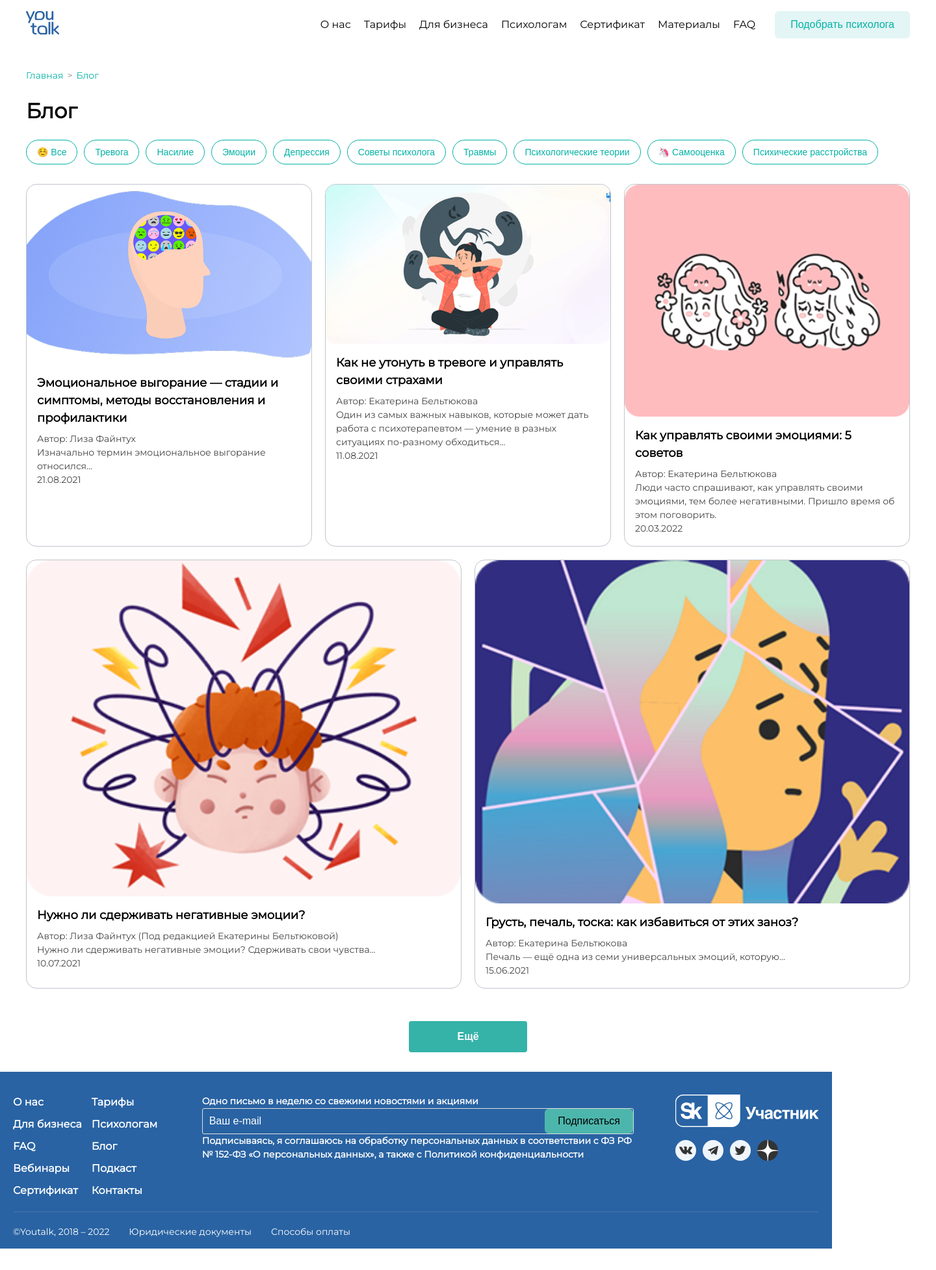
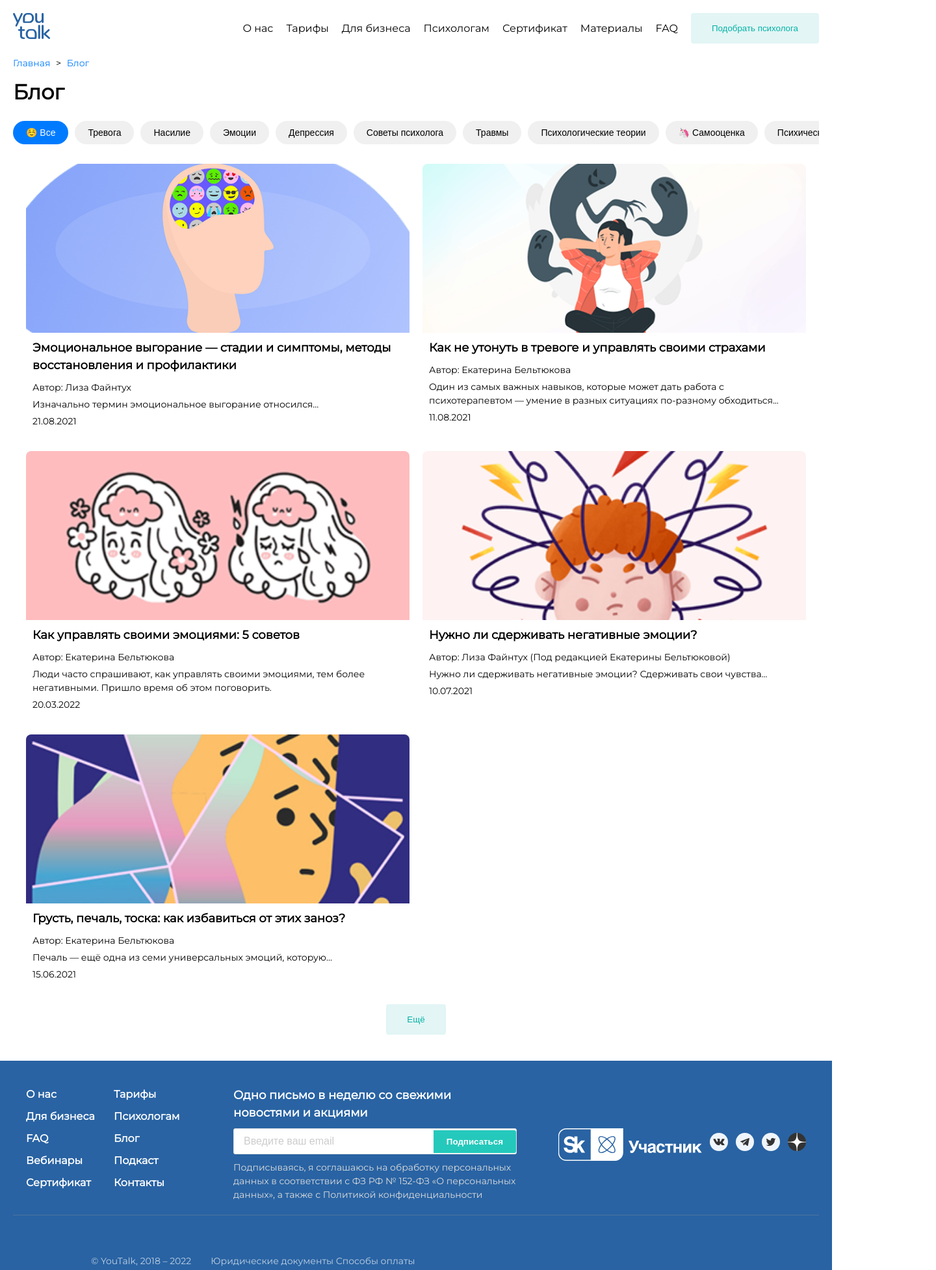
Before and after one commit to 1LvlDeath1/You-Talk, a plain HTML site: page index.html in a window 1280 px wide. Shown: the top 1954 px of the page at 65% size, 1440 px wide, since content can reach past the window. Before the commit the page ends 1921 px from the top, so only its background shows below. Drawn offline with Linux system fonts and the light colour scheme.

Commit message:
adaptation fixes

```diff
--- a/css1.css
+++ b/css1.css
@@ -4,223 +4,220 @@
     box-sizing: border-box;
 }
 
-html, body {
+body {
     font-family: 'Montserrat', sans-serif;
     line-height: 1.5;
     color: #000;
-    background-color:white;
+    background-color: #fff;
 }
 
-.page {
-    display: flex;
-    flex-direction: column;
-    min-height: 100vh;
+a {
+    text-decoration: none;
+    color: inherit;
 }
 
-main {
-    flex-grow: 1;
+.header {
+    max-width: 1440px;
+    width: 100%;
+    margin: 20px auto 0;
+    padding: 0 20px;
+    display: flex;
+    justify-content: space-between;
+    align-items: center;
+    background-color: #fff;
+    position: relative;
 }
 
-.container {
-    max-width: 1440px;
-    margin: 0 auto;
-    padding: 0 20px;
-    width: 100%;
-}
-.header {
-    width: 1440px;
-    height: 76px;
-    margin: 0 auto;
-    display: flex;
-    align-items: center;
-    justify-content: space-between;
-    padding: 0 40px;
-    box-sizing: border-box;
-}
 .logo-img {
-    flex-shrink: 0;
+    height: 40px;
 }
 
 .navigation {
     display: flex;
     align-items: center;
-    gap: 30px;
+    position: relative;
+}
+
+.menu-toggle {
+    display: none;
+}
+
+.burger {
+    width: 30px;
+    height: 20px;
+    display: flex;
+    flex-direction: column;
+    justify-content: space-between;
+    cursor: pointer;
+}
+
+.burger div {
+    height: 3px;
+    background-color: #000;
+    border-radius: 2px;
 }
 
 .nav-links {
-    list-style: none;
     display: flex;
     gap: 20px;
-    flex-wrap: wrap;
+    list-style: none;
 }
 
-.nav-links a {
-    text-decoration: none;
-    color: #000;
-    transition: color 0.3s;
+@media (max-width: 992px) {
+    .nav-links {
+        display: none;
+        position: absolute;
+        top: 60px;
+        left: 0;
+        width: 100%;
+        background-color: #fff;
+        flex-direction: column;
+        padding: 10px 0;
+        box-shadow: 0 2px 8px rgba(0,0,0,0.1);
+        z-index: 1000;
+    }
+
+    #menuToggle:checked + .burger + .nav-links {
+        display: flex;
+    }
+
+    .burger {
+        display: flex;
+    }
 }
 
-.nav-links a:hover {
-    color: #03B2A5;
+@media (min-width: 993px) {
+    .burger {
+        display: none;
+    }
+    .nav-links {
+        display: flex !important;
+        position: static;
+        flex-direction: row;
+        background: transparent;
+        box-shadow: none;
+        padding: 0;
+    }
 }
 
 .button-header {
-    margin-left: auto;
+    margin-left: 20px;
 }
 
 .button {
-    font-size: 16px;
-    padding: 12px 24px;
+    padding: 16px 32px;
+    border: none;
     background-color: #E3F5F5;
     color: #03B2A5;
-    border: none;
-    border-radius: 6px;
+    border-radius: 4px;
     cursor: pointer;
-    transition: background-color 0.3s, box-shadow 0.3s;
 }
 
-.button:hover {
-    background-color: #d1f0f0;
-    box-shadow: 0 8px 12px rgba(0, 0, 0, 0.2);
+.content {
+    max-width: 1440px;
+    margin: 20px auto;
+    padding: 0 20px;
 }
-.content {
-    width: 1440px;
-    margin: 0 auto;
-    padding: 0 40px;
-    box-sizing: border-box;
-}
+
 .breadcrumbs {
     font-size: 14px;
-    margin: 30px 0 20px;
-    color: #555;
-    display: flex;
-    gap: 6px;
-    align-items: center;
+    margin-bottom: 10px;
 }
 .breadcrumbs a {
-    color: #03B2A5;
-    text-decoration: none;
-}
-.breadcrumbs a:hover {
-    text-decoration: underline;
+    color: #007bff;
 }
 .breadcrumbs span {
-    color: #888;
+    margin: 0 5px;
 }
+
 .main-title {
     font-size: 32px;
-    font-weight: 700;
     margin-bottom: 20px;
 }
+
 .filter {
     display: flex;
-    flex-wrap: wrap;
+    overflow-x: auto;
     gap: 10px;
     margin-bottom: 30px;
 }
 .filter__button {
-    padding: 10px 16px;
+    flex: 0 0 auto;
+    padding: 10px 20px;
+    border: none;
+    border-radius: 20px;
+    background-color: #f0f0f0;
+    cursor: pointer;
     font-size: 14px;
-    border: 1px solid #03B2A5;
-    border-radius: 20px;
-    background-color: white;
-    color: #03B2A5;
-    cursor: pointer;
-    transition: all 0.3s ease;
+    transition: background-color 0.3s;
 }
-.filter__button:hover {
-    background-color: #03B2A5;
-    color: white;
+.filter__button--active {
+    background-color: #007bff;
+    color: #fff;
 }
+
 .posts {
     display: flex;
     flex-direction: column;
-    gap: 20px;
+    max-width: 1440px;
+    margin: 0 auto;
+    padding: 0 20px;
 }
-
 .posts-row {
     display: flex;
     flex-wrap: wrap;
     gap: 20px;
-    justify-content: space-between;
 }
-
 .post {
-    flex: 1 1 calc(33.333% - 20px);
-    border: 1px solid #C1C5CD;
-    border-radius: 16px;
-    background-color: #fff;
+    background: #fff;
+    border-radius: 8px;
     overflow: hidden;
+    width: calc(50% - 10px);
     display: flex;
     flex-direction: column;
-    transition: box-shadow 0.3s ease;
 }
-
-.post:hover {
-    box-shadow: 0 4px 12px rgba(0, 0, 0, 0.1);
+@media(max-width: 768px) {
+    .post {
+        width: 100%;
+    }
 }
-
 .post-image {
     width: 100%;
-    height: auto;
-    object-fit: contain;
-    display: block;
+    height: 260px;
+    object-fit: cover;
 }
-
 .post-text-wrapper {
-    padding: 16px;
-    gap: 10px;
-    display: flex;
-    flex-direction: column;
-    flex-grow: 1;
+    padding: 10px;
 }
-
 .post-content h2 {
     font-size: 18px;
-    margin-bottom: 8px;
+    margin-bottom: 10px;
 }
-
+.post-content h2 a {
+    color: #000;
+}
 .post-content p {
     font-size: 14px;
-    color: #444;
-}
-
-.post-content a {
-    text-decoration: none;
-    color: black;
-}
-
-.post-content a:hover {
-    color: #03B2A5;
+    margin-bottom: 5px;
 }
 
 .load-more {
-    margin: 30px 0;
-    display: flex;
-    justify-content: center;
-    align-items: center;
+    margin: 20px 0;
+    text-align: center;
+}
+.load-more__button {
+    padding: 16px 32px;
+    border: none;
+    background-color: #E3F5F5;
+    color: #03B2A5;
+    border-radius: 4px;
+    cursor: pointer;
 }
 
-.load-more__button {
-    width: 182px;
-    height: 48px;
-    background-color: #35B3A9;
-    color: white;
-    border: none;
-    border-radius: 4px;
-    padding: 12px 16px;
-    font-weight: 700;
-    cursor: pointer;
-    transition: background-color 0.3s ease;
-}
-
-.load-more__button:hover {
-    background-color: #2da195;
-}
 .footer {
     background-color: #2963A3;
     color: white;
-    padding: 15px 0;
+    padding: 40px 20px 30px;
 }
 
 .footer__content {
@@ -228,34 +225,43 @@ main {
     justify-content: space-between;
     flex-wrap: wrap;
     gap: 5vw;
-    margin-top: 20px;
+    margin: 0 auto;
+    padding: 0 20px;
+    max-width: 1440px;
 }
 
 .footer__menu {
     display: grid;
-    grid-template-columns: repeat(2, 1fr);
+    grid-template-columns: repeat(2, minmax(120px, 1fr));
+    grid-template-rows: repeat(5, auto);
     gap: 10px 15px;
     font-weight: 700;
     font-size: 16px;
     list-style: none;
+    padding: 0;
+    margin: 0;
 }
 
 .footer__menu-item a {
+    white-space: nowrap;
     color: white;
-    text-decoration: none;
-    white-space: nowrap;
+    transition: color 0.3s ease;
+}
+
+.footer__menu-item a:hover {
+    color: #24c9bb;
+    text-decoration: underline;
 }
 
 .footer__mail {
     font-weight: 700;
     font-size: 18px;
     flex: 1;
+    min-width: 250px;
 }
 
-.footer__mail-text,
-.footer__mail-policy {
-    color: white;
-    font-size: 14px;
+.footer__mail-text {
+    margin-bottom: 10px;
 }
 
 .footer__mail-input {
@@ -263,95 +269,136 @@ main {
     border: 1px solid #e0e0e0;
     border-radius: 3px;
     overflow: hidden;
+    background-color: white;
     align-items: center;
-    justify-content: space-between;
 }
 
 .footer__mail-field {
     flex: 1;
     border: none;
-    padding: 10px;
+    padding: 10px 15px;
     font-size: 16px;
-    background-color: transparent;
-    color: white;
+    color: #333;
     outline: none;
+    min-width: 0;
 }
 
 .footer__mail-field::placeholder {
-    color: white;
+    color: #ccc;
 }
 
 .footer__mail-button {
-    color: #000000;
-    background-color: #4db6ac;
+    display: flex;
+    align-items: center;
+    justify-content: center;
+    background-color: #24c9bb;
     border: none;
     padding: 10px 20px;
     cursor: pointer;
-    display: flex;
-    align-items: center;
-    justify-content: center;
+    border-top-right-radius: 3px;
+    border-bottom-right-radius: 3px;
+    transition: background-color 0.3s ease;
+    flex-shrink: 0;
+    white-space: nowrap;
+    color: white;
+    font-weight: 600;
+}
+
+.footer__mail-button:hover {
+    background-color: #1aa99d;
 }
 
 .footer__mail-button::after {
-    content: url("./images/mail.svg");
+    display: inline-block;
+    margin-left: 8px;
+}
+
+.footer__mail-policy {
+    margin-top: 10px;
+    font-size: 14px;
+    font-weight: 400;
+    color: #ddd;
 }
 
 .footer__social {
     display: flex;
-    flex-direction: column;
-    gap: 20px;
+    flex-direction: row;
+    align-items: center;
+    gap: 12px;
+    min-width: 200px;
+    flex-wrap: wrap;
+}
+
+.footer__social-skolkovo {
+    display: flex;
+    align-items: center;
+    gap: 5px;
+    white-space: nowrap;
+}
+
+.footer__social-skolkovo-text {
+    font-weight: 700;
+    font-size: 20px;
+    color: white;
 }
 
 .footer__social-icons {
     display: flex;
-    gap: 10px;
+    align-items: center;
+    gap: 12px;
+    flex-wrap: wrap;
 }
 
 .footer__social-icon {
     cursor: pointer;
+    width: 28px;
+    height: 28px;
+    filter: brightness(100%);
+    transition: filter 0.3s ease;
+}
+
+.footer__social-icon:hover {
+    filter: brightness(80%);
 }
 
 .footer__line {
     margin: 20px 0;
-    height: 1px;
-    background-color: #9D9D9D;
-    opacity: 0.3;
     border: none;
+    border-top: 1px solid rgba(157, 157, 157, 0.3);
 }
 
 .footer__bottom {
     display: flex;
+    justify-content: flex-start;
+    align-items: center;
     gap: 30px;
+    color: #FFFFFF;
+    opacity: 0.7;
+    font-weight: 400;
     font-size: 14px;
-    font-weight: 400;
+    padding-top: 40px;
+    padding-left: 120px;
+    flex-wrap: wrap;
+    max-width: 1440px;
+    margin: 0 auto;
+    padding-right: 20px;
 }
 
-.footer__bottom a {
-    color: white;
-    text-decoration: none;
-}
-
-@media (max-width: 992px) {
-    .posts-row .post {
-        flex: 1 1 calc(50% - 10px);
+@media (max-width: 768px) {
+    .footer__content {
+        flex-direction: column;
+        gap: 30px;
+        margin-left: 20px;
+        margin-right: 20px;
+    }
+    .footer__mail,
+    .footer__social {
+        min-width: auto;
+        width: 100%;
+    }
+    .footer__bottom {
+        max-width: 100%;
+        margin: 0 auto;
+        padding: 40px 20px 0;
     }
 }
-
-@media (max-width: 600px) {
-    .nav-links {
-        flex-direction: column;
-        gap: 10px;
-    }
-
-    .button-header {
-        margin: 10px 0 0;
-    }
-
-    .posts-row .post {
-        flex: 1 1 100%;
-    }
-
-    .filter {
-        flex-direction: column;
-    }
-}
--- a/index.html
+++ b/index.html
@@ -12,7 +12,13 @@
   <div class="logo">
     <img src="images/logo.svg" alt="Логотип YouTalk" class="logo-img" />
   </div>
-  <nav class="navigation">
+  <nav class="navigation" role="navigation" aria-label="Основное меню">
+    <input type="checkbox" id="menuToggle" class="menu-toggle" />
+    <label for="menuToggle" class="burger" aria-label="Открыть меню">
+      <div></div>
+      <div></div>
+      <div></div>
+    </label>
     <ul class="nav-links">
       <li><a href="#">О нас</a></li>
       <li><a href="#">Тарифы</a></li>
@@ -23,31 +29,31 @@
       <li><a href="#">FAQ</a></li>
     </ul>
     <div class="button-header">
-      <button class="button">Подобрать психолога</button>
+      <button class="button" type="button">Подобрать психолога</button>
     </div>
   </nav>
 </header>
 <main>
   <div class="content">
-    <nav class="breadcrumbs">
+    <nav class="breadcrumbs" aria-label="Хлебные крошки">
       <a href="index.html">Главная</a>
-      <span>&gt;</span>
+      <span aria-hidden="true">&gt;</span>
       <a href="index.html">Блог</a>
     </nav>
     <h1 class="main-title">Блог</h1>
-    <div class="filter">
-      <button class="filter__button filter__button--active">☺️ Все</button>
-      <button class="filter__button">Тревога</button>
-      <button class="filter__button">Насилие</button>
-      <button class="filter__button">Эмоции</button>
-      <button class="filter__button">Депрессия</button>
-      <button class="filter__button">Советы психолога</button>
-      <button class="filter__button">Травмы</button>
-      <button class="filter__button">Психологические теории</button>
-      <button class="filter__button">🦄 Самооценка</button>
-      <button class="filter__button">Психические расстройства</button>
+    <div class="filter" role="list">
+      <button class="filter__button filter__button--active" type="button">☺️ Все</button>
+      <button class="filter__button" type="button">Тревога</button>
+      <button class="filter__button" type="button">Насилие</button>
+      <button class="filter__button" type="button">Эмоции</button>
+      <button class="filter__button" type="button">Депрессия</button>
+      <button class="filter__button" type="button">Советы психолога</button>
+      <button class="filter__button" type="button">Травмы</button>
+      <button class="filter__button" type="button">Психологические теории</button>
+      <button class="filter__button" type="button">🦄 Самооценка</button>
+      <button class="filter__button" type="button">Психические расстройства</button>
     </div>
-    <section class="posts">
+    <section class="posts" aria-label="Список блог-постов">
       <div class="posts-row">
         <article class="post">
           <img src="images/Rectangle 928.png" alt="Эмоциональное выгорание" class="post-image" />
@@ -60,7 +66,6 @@
             </div>
           </div>
         </article>
-
         <article class="post">
           <img src="images/Rectangle 929.png" alt="Управление страхами" class="post-image" />
           <div class="post-text-wrapper">
@@ -72,7 +77,6 @@
             </div>
           </div>
         </article>
-
         <article class="post">
           <img src="images/Rectangle 930.png" alt="Самооценка и уверенность" class="post-image" />
           <div class="post-text-wrapper">
@@ -84,7 +88,6 @@
             </div>
           </div>
         </article>
-
         <article class="post">
           <img src="images/Rectangle 931.png" alt="Работа с эмоциями" class="post-image" />
           <div class="post-text-wrapper">
@@ -109,7 +112,7 @@
         </article>
       </div>
       <div class="load-more">
-        <button class="load-more__button button">Ещё</button>
+        <button class="load-more__button button" type="button">Ещё</button>
       </div>
     </section>
   </div>
@@ -117,7 +120,7 @@
 <footer class="footer">
   <div class="container">
     <div class="footer__content">
-      <nav class="footer__navigation">
+      <nav class="footer__navigation" aria-label="Футер навигация">
         <ul class="footer__menu">
           <li class="footer__menu-item"><a href="#">О нас</a></li>
           <li class="footer__menu-item"><a href="#">Тарифы</a></li>
@@ -133,32 +136,32 @@
       </nav>
       <div class="footer__mail">
         <p class="footer__mail-text">Одно письмо в неделю со свежими новостями и акциями</p>
-        <div class="footer__mail-input">
-          <label>
-            <input class="footer__mail-field" type="email" placeholder="Ваш e-mail" />
-          </label>
-          <button class="footer__mail-button button">Подписаться</button>
-        </div>
+        <form class="footer__mail-input" action="#" method="post" novalidate>
+          <input type="email" class="footer__mail-field" placeholder="Введите ваш email" aria-label="Введите ваш email" required />
+          <button type="submit" class="footer__mail-button">Подписаться</button>
+        </form>
         <p class="footer__mail-policy">
           Подписываясь, я соглашаюсь на обработку персональных данных в соответствии с ФЗ РФ № 152-ФЗ «О персональных данных», а также с Политикой конфиденциальности
         </p>
       </div>
 
-      <div class="footer__social">
+      <div class="footer__social" aria-label="Социальные сети">
         <img src="images/skolkovo.svg" alt="Участник Сколково" />
         <div class="footer__social-icons">
-          <img class="footer__social-icon" src="images/vk.svg" alt="vk">
-          <img class="footer__social-icon" src="images/tg.svg" alt="telegram">
-          <img class="footer__social-icon" src="images/x.svg" alt="twitter/x">
-          <img class="footer__social-icon" src="images/dzen.svg" alt="yandex dzen">
+          <a href="#" aria-label="Вконтакте"><img class="footer__social-icon" src="images/vk.svg" alt="vk" /></a>
+          <a href="#" aria-label="Телеграм"><img class="footer__social-icon" src="images/tg.svg" alt="telegram" /></a>
+          <a href="#" aria-label="Твиттер / X"><img class="footer__social-icon" src="images/x.svg" alt="twitter/x" /></a>
+          <a href="#" aria-label="Яндекс Дзен"><img class="footer__social-icon" src="images/dzen.svg" alt="yandex dzen" /></a>
         </div>
       </div>
     </div>
-    <hr class="footer__line">
+    <hr class="footer__line" />
     <div class="footer__bottom">
-      <p>©Youtalk, 2018 – 2022</p>
-      <a href="#">Юридические документы</a>
-      <a href="#">Способы оплаты</a>
+      <p>© YouTalk, 2018 – 2022</p>
+      <div>
+        <a href="#">Юридические документы</a>
+        <a href="#">Способы оплаты</a>
+      </div>
     </div>
   </div>
 </footer>
```
Also changed, not shown: Posts.html (+1 -1 lines), post.css (+4 -5 lines), images/mailbutton.svg (added).
